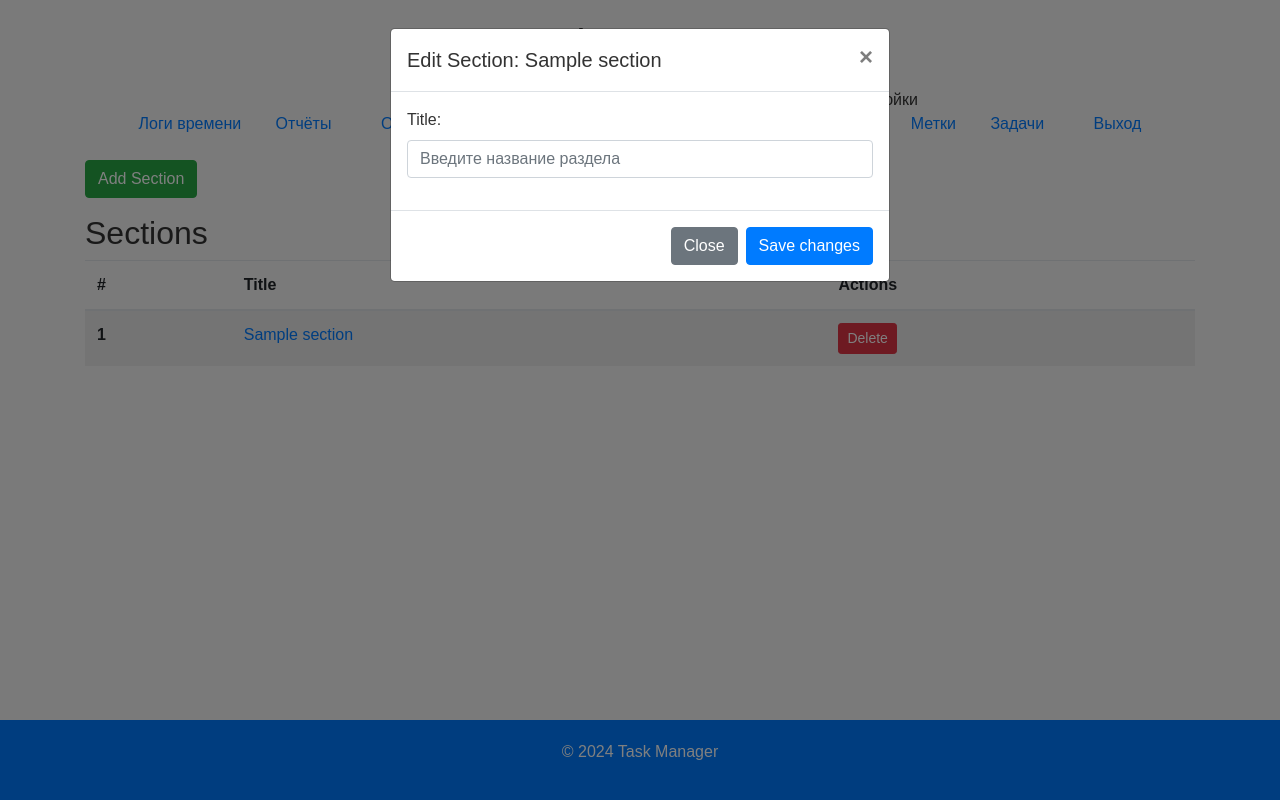
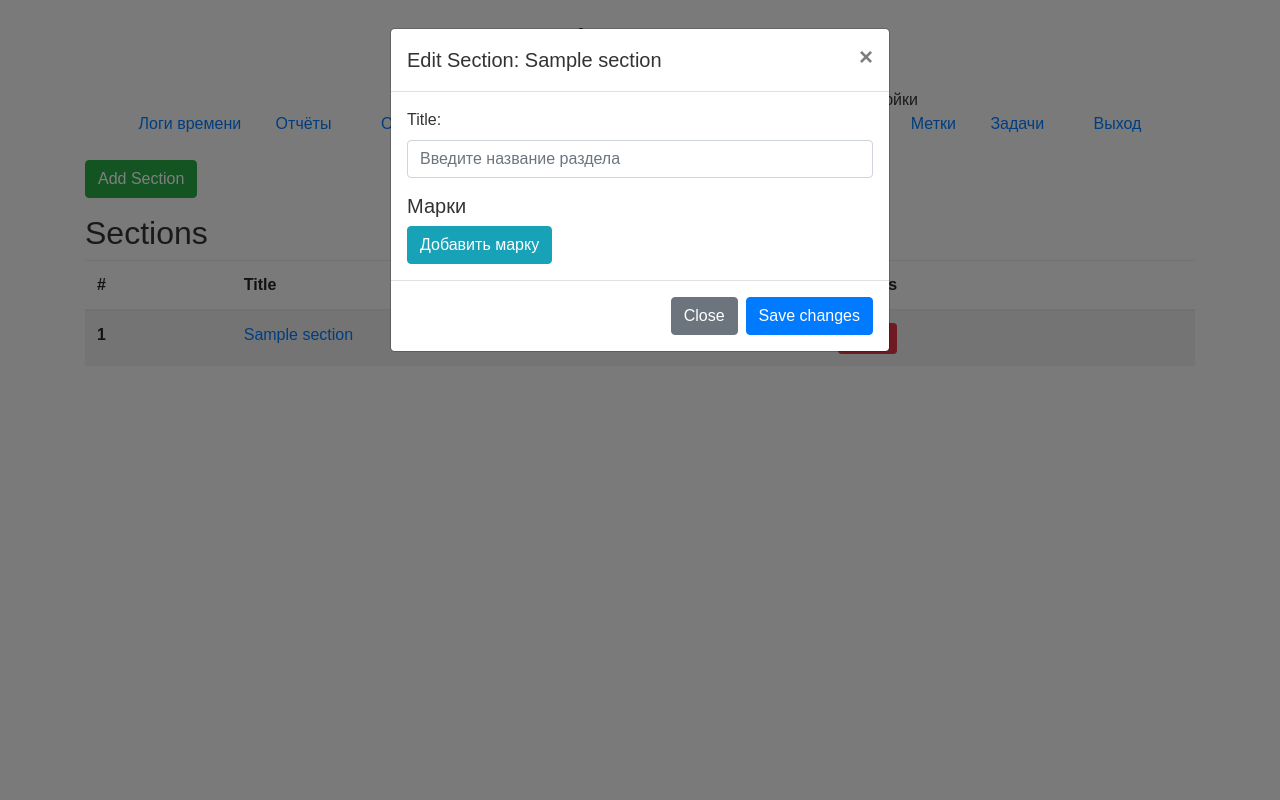
Before and after one commit to JinkoSiz/crm_upi, a Django app: page /sections/ in a window 1280 px wide, after a click that opens the changed part. Run offline with Django 5.2, Linux system fonts and the light colour scheme; a user stored in the database is signed in; tables that the repository leaves empty hold one stand-in row (values such as "Sample post"); some libraries are stand-ins or nearby versions.

Commit message:
Fix for user creation + working on sections

```diff
--- a/task_manager/tasks.py
+++ b/task_manager/tasks.py
@@ -3,7 +3,7 @@ from django.core.mail import send_mail
 from .models import CustomUser
 
 
-@shared_task
+#@shared_task
 def send_invitation_email_task(user_id):
     user = CustomUser.objects.get(pk=user_id)
     send_mail(
--- a/task_manager/templates/task_manager/base.html
+++ b/task_manager/templates/task_manager/base.html
@@ -46,8 +46,5 @@
         {% block content %}
         {% endblock %}
     </main>
-    <footer>
-        <p>&copy; 2024 Task Manager</p>
-    </footer>
 </body>
 </html>
--- a/task_manager/templates/task_manager/sections_list.html
+++ b/task_manager/templates/task_manager/sections_list.html
@@ -80,6 +80,23 @@
                 </div>
                 <div class="modal-body">
                     {{ form.as_p }}
+
+                    <!-- Добавляем блок "Марки" -->
+                    <h5>Марки</h5>
+                    <div id="marks-container">
+                        {% for mark in section_marks %}
+                            <div class="form-group">
+                                <label for="mark-{{ forloop.counter }}">Выберите марку</label>
+                                <select name="marks" id="mark-{{ forloop.counter }}" class="form-control">
+                                    {% for available_mark in available_marks %}
+                                        <option value="{{ available_mark.id }}" {% if available_mark.id == mark.id %}selected{% endif %}>{{ available_mark.title }}</option>
+                                    {% endfor %}
+                                </select>
+                                <button type="button" class="btn btn-danger remove-mark">Удалить</button>
+                            </div>
+                        {% endfor %}
+                    </div>
+                    <button type="button" class="btn btn-info" id="add-mark">Добавить марку</button>
                 </div>
                 <div class="modal-footer">
                     <button type="button" class="btn btn-secondary" data-dismiss="modal">Close</button>
@@ -136,5 +153,25 @@
         // Update the form action URL
         $('#deleteSectionForm').attr('action', '/sections/' + sectionId + '/delete/');
     });
+
+    // Добавление нового поля для выбора марки
+    $('#add-mark').on('click', function () {
+        var newMarkField = `
+            <div class="form-group">
+                <label for="mark-new">Выберите марку</label>
+                <select name="marks" class="form-control">
+                    {% for available_mark in available_marks %}
+                        <option value="{{ available_mark.id }}">{{ available_mark.title }}</option>
+                    {% endfor %}
+                </select>
+                <button type="button" class="btn btn-danger remove-mark">Удалить</button>
+            </div>`;
+        $('#marks-container').append(newMarkField);
+    });
+
+    // Удаление поля марки
+    $(document).on('click', '.remove-mark', function () {
+        $(this).closest('.form-group').remove();
+    });
 </script>
 {% endblock %}
--- a/task_manager/templates/task_manager/users_list.html
+++ b/task_manager/templates/task_manager/users_list.html
@@ -189,6 +189,9 @@
     modal.find('#id_department').val(row.find('[data-department]').data('department'));
     modal.find('#id_role').val(row.find('[data-role]').data('role'));
     modal.find('#id_status').val(row.find('[data-status]').data('status'));
+
+    // Update the reset password button link
+    modal.find('.btn-warning').attr('href', '/users/' + userId + '/reset-password');
     });
 
     // Handle Delete User modal display
--- a/task_manager/views.py
+++ b/task_manager/views.py
@@ -10,7 +10,7 @@ from django.utils.crypto import get_random_string
 from django.core.mail import send_mail
 from django.contrib.auth.models import UserManager
 from .models import Department, ProjectStatus, Role, CustomUser, Project, ProjectBuilding, ProjectSection, Building, \
-    Section
+    Section, Mark, SectionMark
 from .forms import DepartmentForm, RoleForm, CustomUserCreationForm, CustomUserChangeForm, ProjectForm, \
     ProjectBuildingForm, ProjectSectionForm, SectionForm
 from django.db.models import Q
@@ -176,12 +176,8 @@ def createUser(request):
     if request.method == 'POST':
         form = CustomUserCreationForm(request.POST, request.FILES)
         if form.is_valid():
-            with transaction.atomic():
-                user = form.save()
-                cache.delete('user_list')  # Очищаем кэш
-
-                # Отправка приглашения в фоновом режиме
-                send_invitation_email_task.delay(user.pk)
+            user = form.save()
+            cache.delete('user_list')  # Очищаем кэш
 
             return redirect('user-list')
     else:
@@ -485,9 +481,14 @@ def building_delete(request, building_id):
 @admin_required(login_url='login')
 def section(request):
     sections = Section.objects.all()
+    available_marks = Mark.objects.all()  # Получаем все доступные марки
     form = SectionForm()
 
-    return render(request, 'task_manager/sections_list.html', {'sections': sections, 'form': form})
+    return render(request, 'task_manager/sections_list.html', {
+        'sections': sections,
+        'form': form,
+        'available_marks': available_marks  # Передаем доступные марки в контекст
+    })
 
 
 def createSection(request):
@@ -504,15 +505,32 @@ def createSection(request):
 
 def updateSection(request, pk):
     section = get_object_or_404(Section, pk=pk)
-    form = SectionForm(instance=section)
+    available_marks = Mark.objects.all()  # Все доступные марки
+    section_marks = SectionMark.objects.filter(section=section)  # Марки, связанные с секцией
 
     if request.method == 'POST':
         form = SectionForm(request.POST, instance=section)
         if form.is_valid():
             form.save()
+
+            # Обновляем марки для секции
+            marks = request.POST.getlist('marks')  # Получаем выбранные ID марок из формы
+            SectionMark.objects.filter(section=section).delete()  # Удаляем старые марки
+
+            for mark_id in marks:
+                mark = Mark.objects.get(id=mark_id)
+                SectionMark.objects.create(section=section, mark=mark)  # Создаем новые связи
+
             return redirect('section-list')
+    else:
+        form = SectionForm(instance=section)
 
-    return render(request, 'task_manager/section_form.html', {'form': form, 'section': section})
+    return render(request, 'task_manager/section_form.html', {
+        'form': form,
+        'section': section,
+        'available_marks': available_marks,
+        'section_marks': section_marks,
+    })
 
 
 def deleteSection(request, pk):
```
Also changed, not shown: task_manager/admin.py (+17 -1 lines), task_manager/models.py (line endings or trailing spaces). Lines whose indentation alone changed are shown as unchanged.
